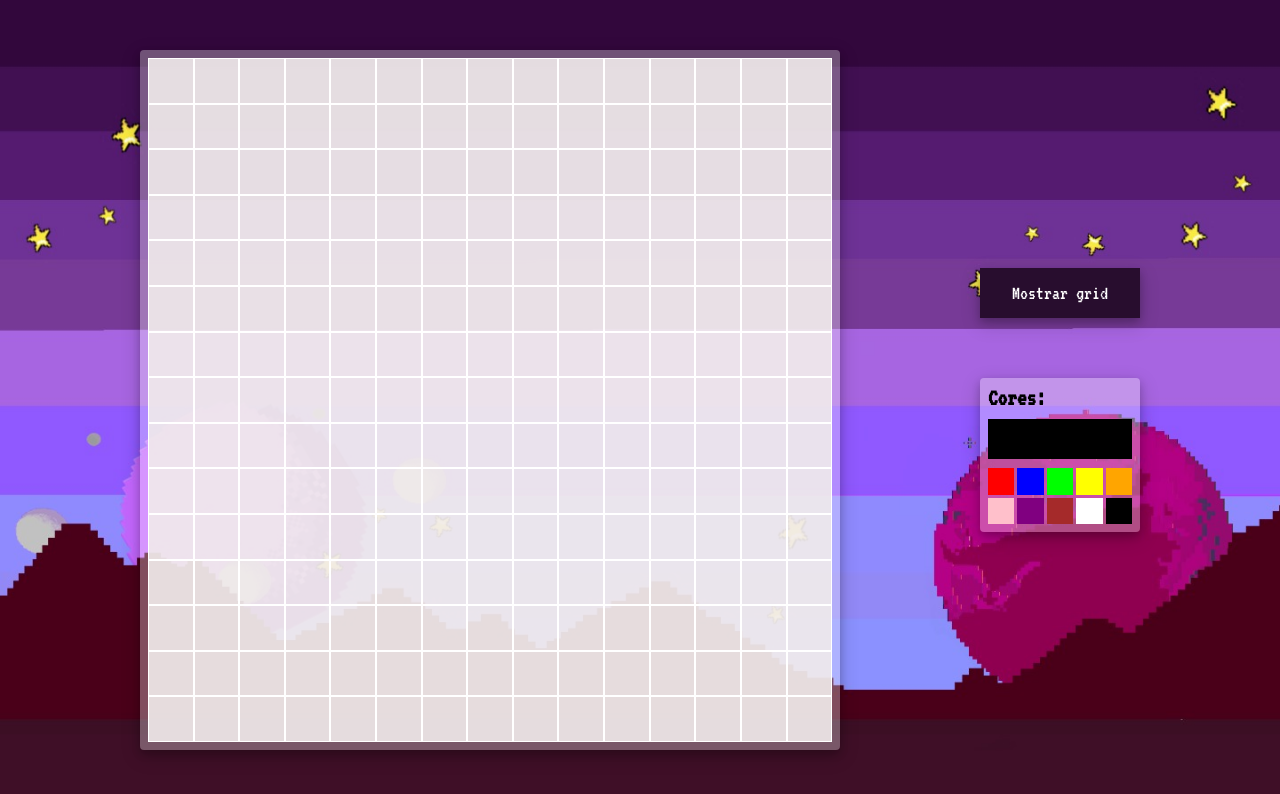
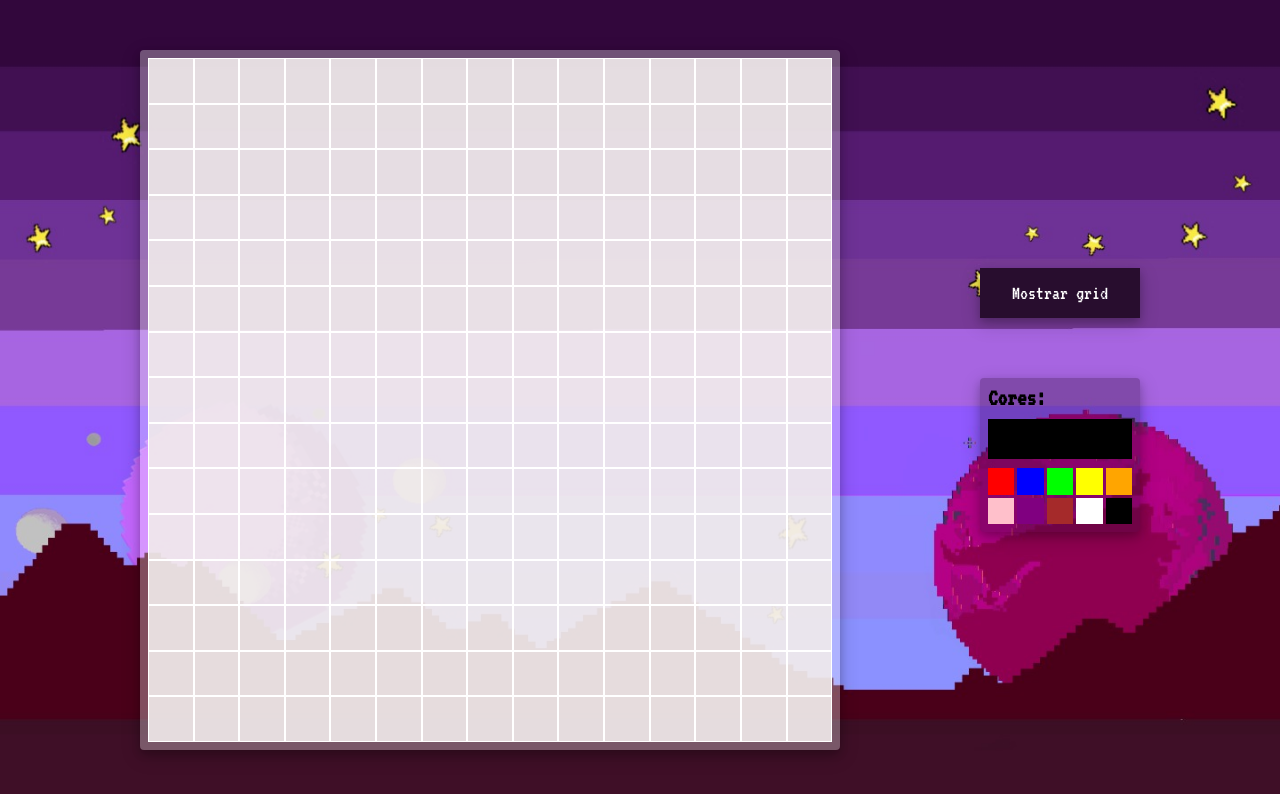
Before and after one commit to gabrielaamorim/Trabalho_FrontEnd, a plain HTML site: page newProject.html in a window 1280 px wide. Drawn offline with Linux system fonts and the light colour scheme.

Commit message:
change colors background

```diff
--- a/assets/css/drawPage.css
+++ b/assets/css/drawPage.css
@@ -47,7 +47,7 @@ body {
 .conteinerSeletorDeCores {
     padding: 8px;
     border-radius: 4px;
-    background-color: rgba(255, 255, 255, 0.3);
+    background-color: rgba(40, 13, 46, 0.3);
     margin-top: 40px;
     display: flex;
     flex-direction: column;
```
